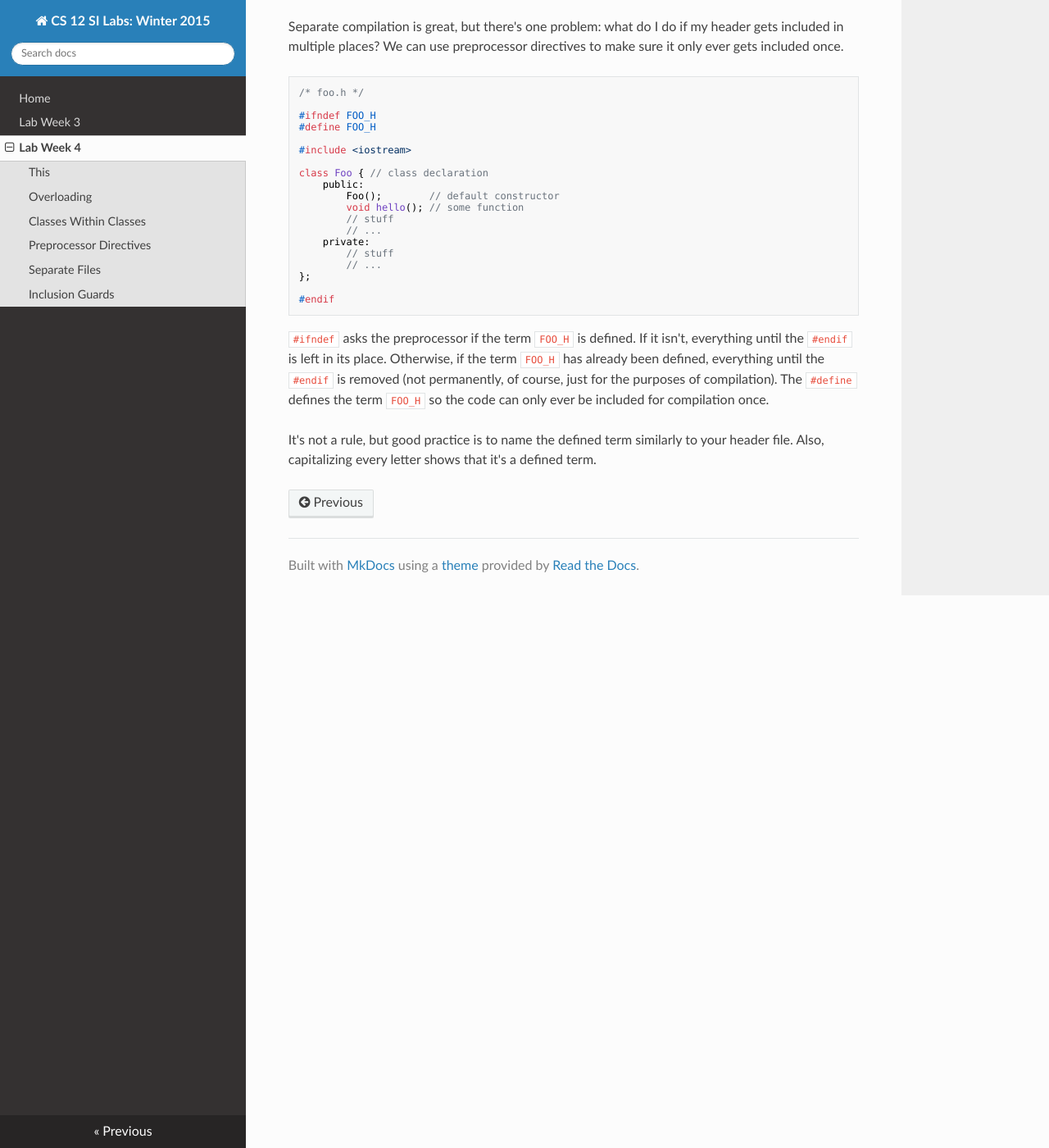
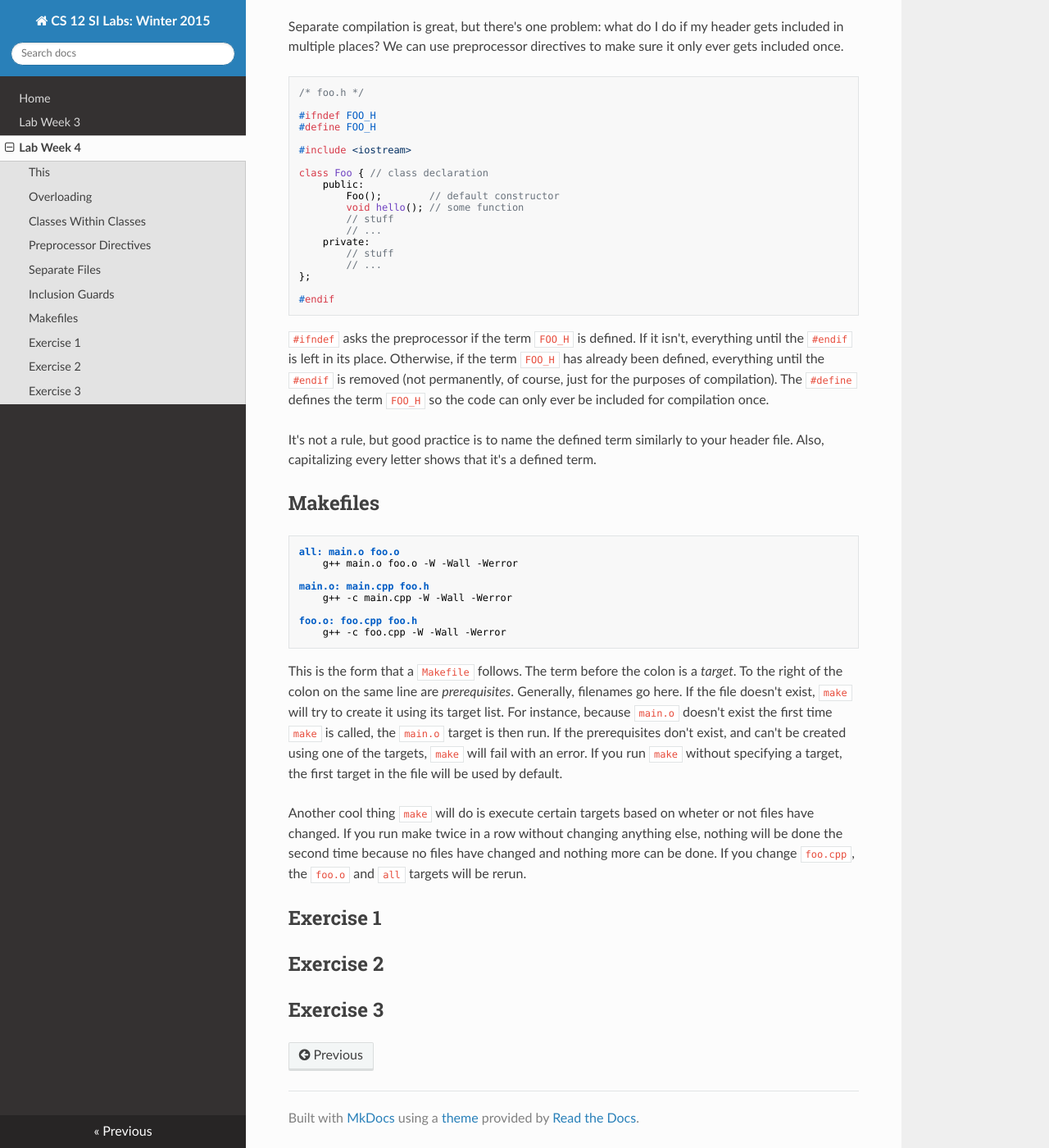
Before and after one commit to cs-si-ucr/cs12-win16, an MkDocs documentation site: the page built from docs/lab_week_04.md, in a window 1280 px wide and 1400 px high, scrolled down 5117 px. Shown: the whole window at 82% size. Built offline with MkDocs 1.6.1, drawn with Linux system fonts in a browser that asks for light colours; nearby versions of some CDN libraries; old or Windows-style settings are respelled for this version of MkDocs.

Commit message:
makefiles lab4

````diff
--- a/docs/lab_week_04.md
+++ b/docs/lab_week_04.md
@@ -323,3 +323,44 @@ The ``#define`` defines the term ``FOO_H`` so the code can only ever be included
 
 It's not a rule, but good practice is to name the defined term similarly to your header file.
 Also, capitalizing every letter shows that it's a defined term.
+
+Makefiles
+---------
+
+```Makefile
+all: main.o foo.o
+	g++ main.o foo.o -W -Wall -Werror
+
+main.o: main.cpp foo.h
+	g++ -c main.cpp -W -Wall -Werror
+
+foo.o: foo.cpp foo.h
+	g++ -c foo.cpp -W -Wall -Werror
+```
+
+This is the form that a ``Makefile`` follows.
+The term before the colon is a *target*.
+To the right of the colon on the same line are *prerequisites*.
+Generally, filenames go here.
+If the file doesn't exist, ``make`` will try to create it using its target list.
+For instance, because ``main.o`` doesn't exist the first time ``make`` is called, the ``main.o`` target is then run.
+If the prerequisites don't exist, and can't be created using one of the targets, ``make`` will fail with an error.
+If you run ``make`` without specifying a target, the first target in the file will be used by default.
+
+Another cool thing ``make`` will do is execute certain targets based on wheter or not files have changed.
+If you run make twice in a row without changing anything else, nothing will be done the second time because no files have changed and nothing more can be done.
+If you change ``foo.cpp``, the ``foo.o`` and ``all`` targets will be rerun.
+
+
+Exercise 1
+----------
+
+
+
+
+Exercise 2
+----------
+
+
+Exercise 3
+----------
````
